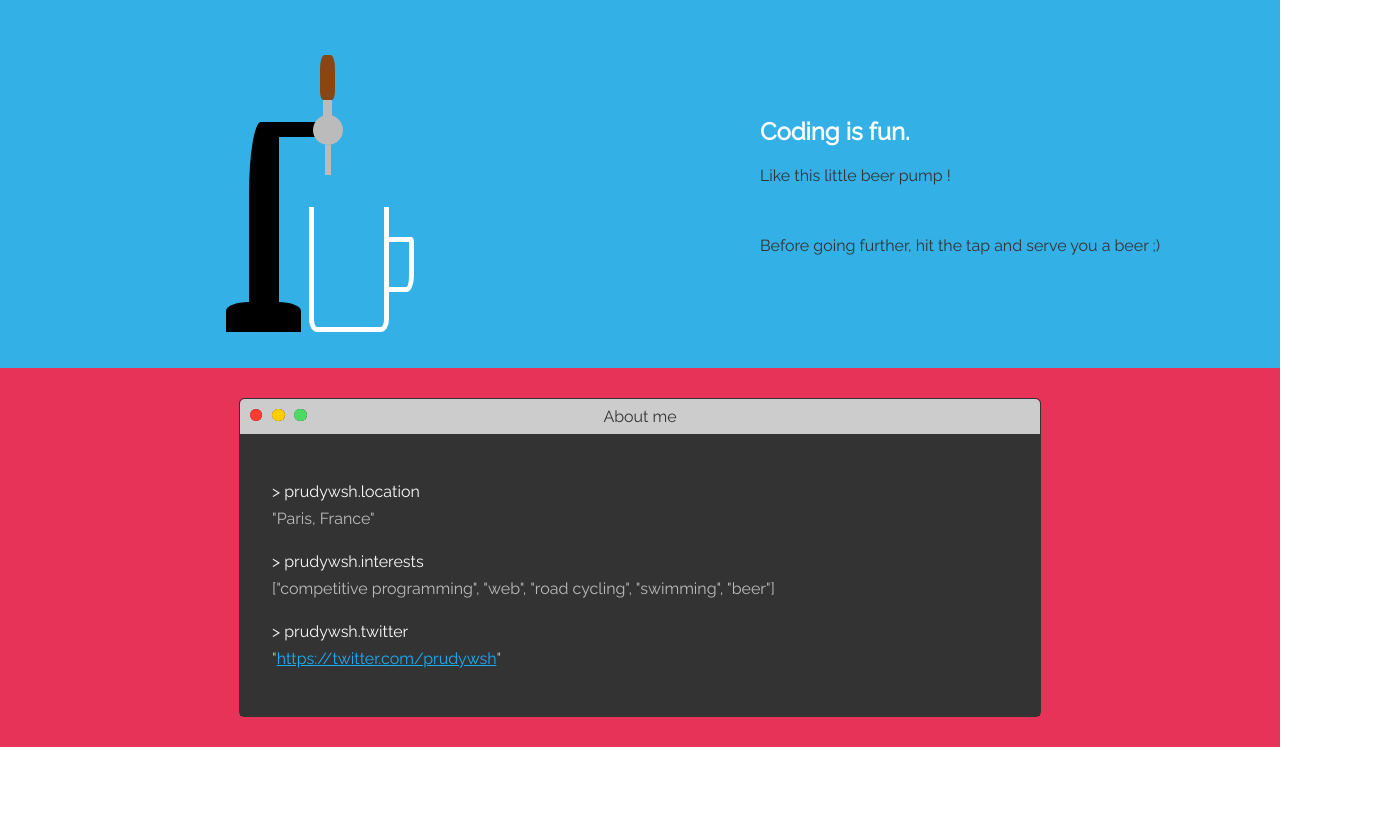
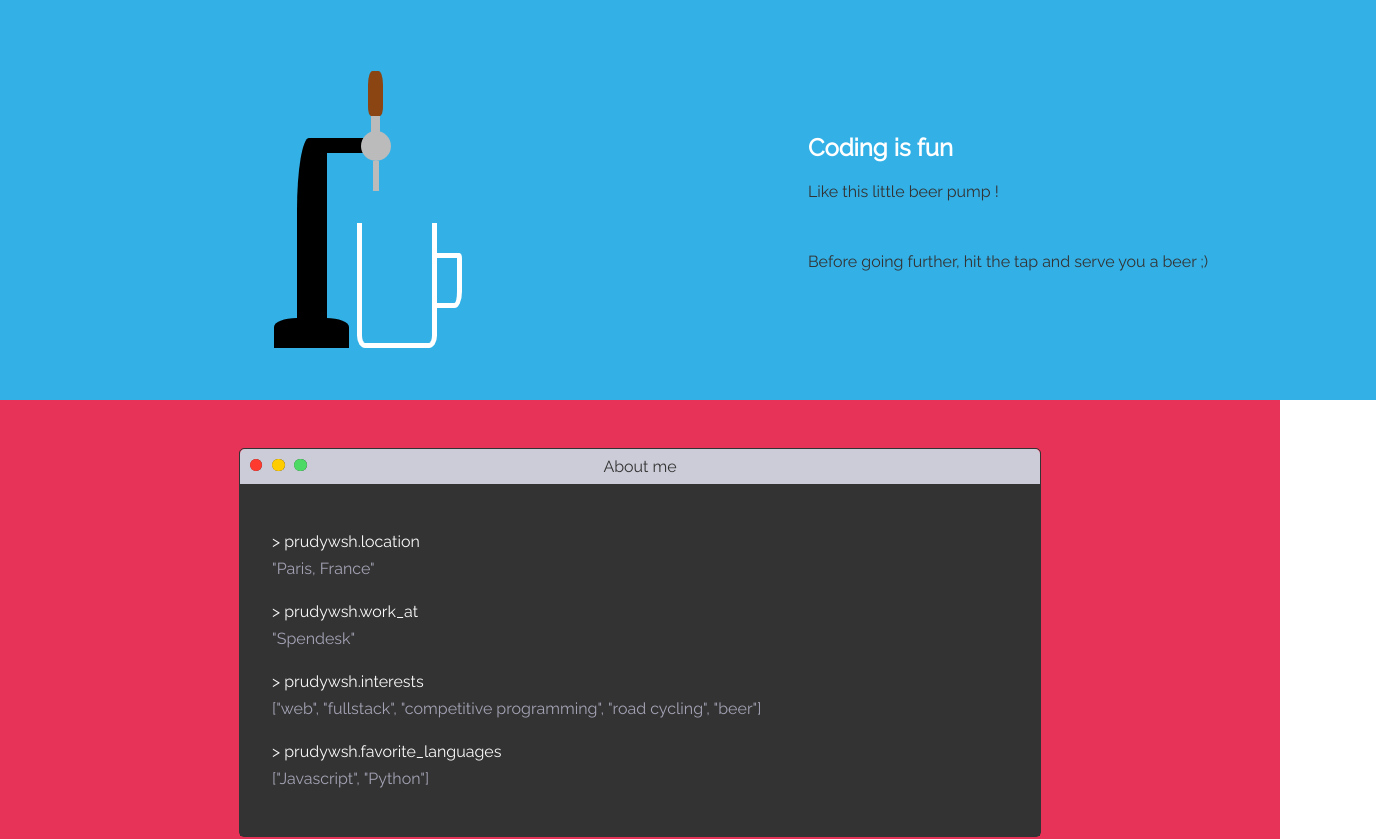
Before and after one commit to ntnprdhmm/prudywsh.com, a Vue app in the folder client/: page /#/ in a window 1280 px wide. Shown: the part 800-1639 px from the top of the page, 1376 px wide, since content can reach past the window. Before the commit the page ends 1547 px from the top, so only its background shows below. Built offline with nearby package versions, Linux system fonts and the light colour scheme.

Commit message:
shell section updated

```diff
--- a/client/src/components/bar/Bar.vue
+++ b/client/src/components/bar/Bar.vue
@@ -16,7 +16,7 @@
       <div class='bar__content__flex'>
         <div>
           <h2 class='bar__content__flex__title'>
-            Coding is fun.
+            Coding is fun
           </h2>
           <p>
             Like this little beer pump !
@@ -68,7 +68,7 @@ export default {
     display: table;
     width: 100%;
     table-layout: fixed;
-    padding: 2em 0 2em 0;
+    padding: $section-padding;
   }
 
   .bar__drawing, .bar__content {
--- a/client/src/components/bar/Pump.vue
+++ b/client/src/components/bar/Pump.vue
@@ -81,7 +81,7 @@ $pump-head-ouput-left-offset: ($pump-head-fixing-diameter - $pump-head-output-wi
 $pump-head-tap-bottom-width: $pump-head-fixing-diameter * 0.3;
 $pump-head-tap-bottom-height: $pump-head-fixing-diameter;
 $pump-head-tap-bottom-left-offset: ($pump-head-fixing-diameter - $pump-head-tap-bottom-width) / 2;
-$pump-head-tap-bottom-bottom-offset: $pump-head-fixing-diameter * -0.5;;
+$pump-head-tap-bottom-bottom-offset: $pump-head-fixing-diameter * -0.5;
 
 $pump-head-tap-top-width: $pump-head-fixing-diameter / 2;
 $pump-head-tap-top-height: $pump-head-fixing-diameter * 1.5;
--- a/client/src/components/shell/Shell.vue
+++ b/client/src/components/shell/Shell.vue
@@ -10,9 +10,11 @@
         About me
       </div>
       <div class='shell__body'>
-        <ShellItem type='string' title='prudywsh.location' data='Paris, France' />
-        <ShellItem type='array' title='prudywsh.interests' :data='interests' />
-        <ShellItem type='link' title='prudywsh.twitter' data='https://twitter.com/prudywsh' />
+        <ShellItem v-for='(value, key) in shellItems'
+          :title='key'
+          :type='value.type'
+          :data='value.data'
+          :key="key" />
       </div>
     </div>
   </div>
@@ -26,31 +28,41 @@ export default {
   components: {
     ShellItem,
   },
-  data: () => (
-    {
-      interests: ['competitive programming', 'web', 'road cycling', 'swimming', 'beer'],
-    }
-  ),
+  data: () => ({
+    shellItems: {
+      location: { type: 'string', data: 'Paris, France' },
+      work_at: { type: 'string', data: 'Spendesk' },
+      interests: {
+        type: 'array',
+        data: ['web', 'fullstack', 'competitive programming', 'road cycling', 'beer'],
+      },
+      favorite_languages: {
+        type: 'array',
+        data: ['Javascript', 'Python'],
+      },
+    },
+  }),
 };
 </script>
 
 <style scoped lang='scss'>
+@import '@/config/variables.scss';
+
 .shell-container {
-  background-color: #e73357;
-  padding-top: 30px;
-  padding-bottom: 30px;
+  background-color: $secondary;
+  padding: $section-padding;
 }
 
 .shell {
   max-width: 800px;
   margin-left: auto;
   margin-right: auto;
-  border: 1px solid #333;
+  border: 1px solid $grey-10;
   border-radius: 5px;
 }
 
 .shell__header {
-  background-color: #ccc;
+  background-color: $grey-4;
   text-align: center;
   padding: .5em;
   border-top-left-radius: 5px;
@@ -69,26 +81,25 @@ export default {
 .circle {
   width: .8em;
   height: .8em;
-  background-color: #fff;
-  display: inline-block;
+  background-color: $white;
   float: left;
   margin: .6em 0 .6em .6em;
   border-radius: 50%;
-  box-shadow: .1px .1px #333;
+  box-shadow: .1px .1px $grey-10;
 }
 .circle--red {
-  background-color: rgb(255, 59, 48);
+  background-color: $mac-red;
 }
 .circle--yellow {
-  background-color: rgb(255, 204, 0);
+  background-color: $mac-yellow;
 }
 .circle--green {
-  background-color: rgb(76, 217, 100);
+  background-color: $mac-green;
 }
 
 .shell__body {
   padding: 3em 2em;
-  background-color: #333;
-  color: #fafafa;
+  background-color: $grey-10;
+  color: $grey-0;
 }
 </style>
--- a/client/src/components/shell/ShellItem.vue
+++ b/client/src/components/shell/ShellItem.vue
@@ -1,7 +1,7 @@
 <template>
   <div class='shell__body__item'>
     <div class='shell__body__item__title'>
-      {{ title }}
+      prudywsh.{{ title }}
     </div>
     <div class='shell__body__item__value'>
       <ShellItemString :value='data' v-if='isString' />
@@ -46,13 +46,15 @@ export default {
 </script>
 
 <style scoped lang='scss'>
+@import '@/config/variables.scss';
+
 .shell__body__item__title::before {
   content: '>'
 }
 
 .shell__body__item__value {
   margin-top: .5em;
-  color: #bbb;
+  color: $grey-6;
 }
 
 .shell__body__item:not(:last-child) {
--- a/client/src/config/colors.scss
+++ b/client/src/config/colors.scss
@@ -15,3 +15,7 @@ $grey-3: #DDDDE6;
 $grey-2: #F0F0F5;
 $grey-1: #F5F5F7;
 $grey-0: #FAFAFA;
+
+$mac-red: rgb(255, 59, 48);
+$mac-green: rgb(76, 217, 100);
+$mac-yellow: rgb(255, 204, 0);
--- a/client/src/config/sizes.scss
+++ b/client/src/config/sizes.scss
@@ -1,3 +1,5 @@
 $navbar-padding: 3em;
 $navbar-header-font-size: 1em;
 $navbar-height: $navbar-header-font-size + (2 * $navbar-padding);
+
+$section-padding: 3em;
--- a/client/src/views/Home.vue
+++ b/client/src/views/Home.vue
@@ -10,8 +10,8 @@
 <script>
 import Navbar from '@/components/navbar/Navbar.vue';
 import Hello from '@/components/hello/Hello.vue';
+import Bar from '@/components/bar/Bar.vue';
 import Shell from '@/components/shell/Shell.vue';
-import Bar from '@/components/bar/Bar.vue';
 
 export default {
   name: 'home',
```
